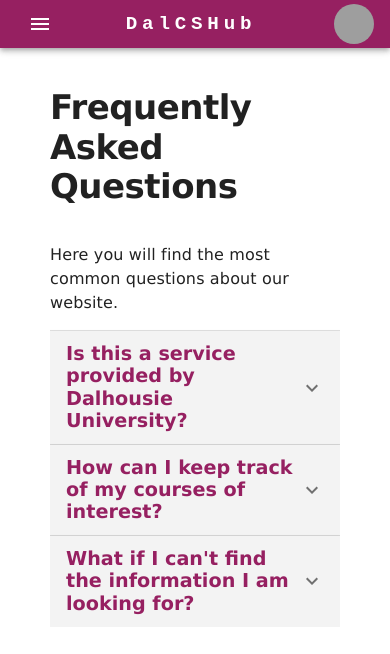
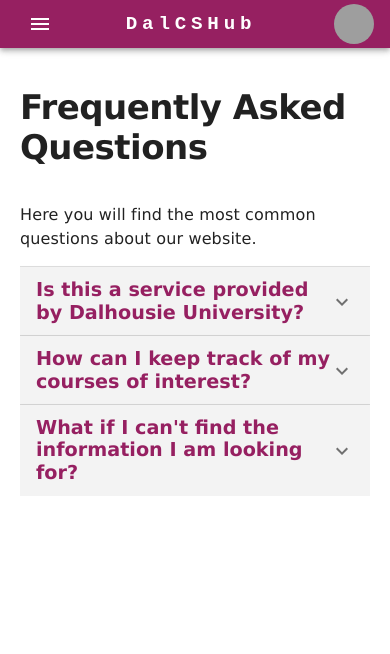
Before and after one commit to Lareina-Y/DalCSHub, a React (Create React App) app in the folder dalcshub-react/: page /faq in a window 390 px wide. Shown: the top 654 px of the page. Built offline with nearby package versions, Linux system fonts and the light colour scheme; grey boxes are pictures that could not be loaded.

Commit message:
fix warnings

```diff
--- a/dalcshub-react/public/index.html
+++ b/dalcshub-react/public/index.html
@@ -9,7 +9,6 @@
       name="description"
       content="Web site created using create-react-app"
     />
-    <link rel="apple-touch-icon" href="%PUBLIC_URL%/logo192.png" />
     <!--
       manifest.json provides metadata used when your web app is installed on a
       user's mobile device or desktop. See https://developers.google.com/web/fundamentals/web-app-manifest/
--- a/dalcshub-react/src/components/page/Page.js
+++ b/dalcshub-react/src/components/page/Page.js
@@ -1,15 +1,18 @@
-import { styled } from '@mui/material/styles';
+import { styled, useTheme } from '@mui/material/styles';
+import { useMediaQuery } from '@mui/material';
 
-const PageDiv = styled('div')(() => ({
-    margin: '20px 50px',
+const PageDiv = styled('div')(({smallScreen}) => ({
+    margin: smallScreen ? '20px' : '20px 50px',
     height: '100%',
     overflow: 'auto',
 }));
 
 export const Page = ({ children }) => {
+    const theme = useTheme();
+    const smallScreen = useMediaQuery(theme.breakpoints.down('sm'));
 
     return (
-        <PageDiv id="page-div">
+        <PageDiv id="page-div" smallScreen={smallScreen}>
             {children}
         </PageDiv>
     );
--- a/dalcshub-react/src/pages/BrowseCourses.js
+++ b/dalcshub-react/src/pages/BrowseCourses.js
@@ -84,6 +84,7 @@ export const BrowseCourses = () => {
 
       { loading && <CircularProgress fullScreen /> }
       { !loading && filteredCourses.length > 0 && filteredCourses.map((course) => (
+          // TODO: Lareina - refactor <CardActionArea> and <CardActions> layout
           <Card key={course._id} variant="outlined" >
             <CardActionArea onClick={() => console.log("detail")} disableRipple>
               <Grid container direction="row" justifyContent="space-between" alignItems="center">
@@ -96,7 +97,7 @@ export const BrowseCourses = () => {
                       <Typography variant="body2">{course.description}</Typography>
                       <Stack direction="row" justifyContent="flex-start" alignItems="center" spacing={1} flexWrap="wrap" sx={{ marginTop: '10px' }}>
                         {course.flags.map((flag) =>
-                          <Chip label={flag} color="primary" size="small" variant="outlined" onClick={() => setSearchKey(flag)} />
+                          <Chip key={course.number + flag} label={flag} color="primary" size="small" variant="outlined" onClick={() => setSearchKey(flag)} />
                         )}
                       </Stack>
                   </CardContent>
```
Also changed, not shown: dalcshub-react/public/manifest.json.
